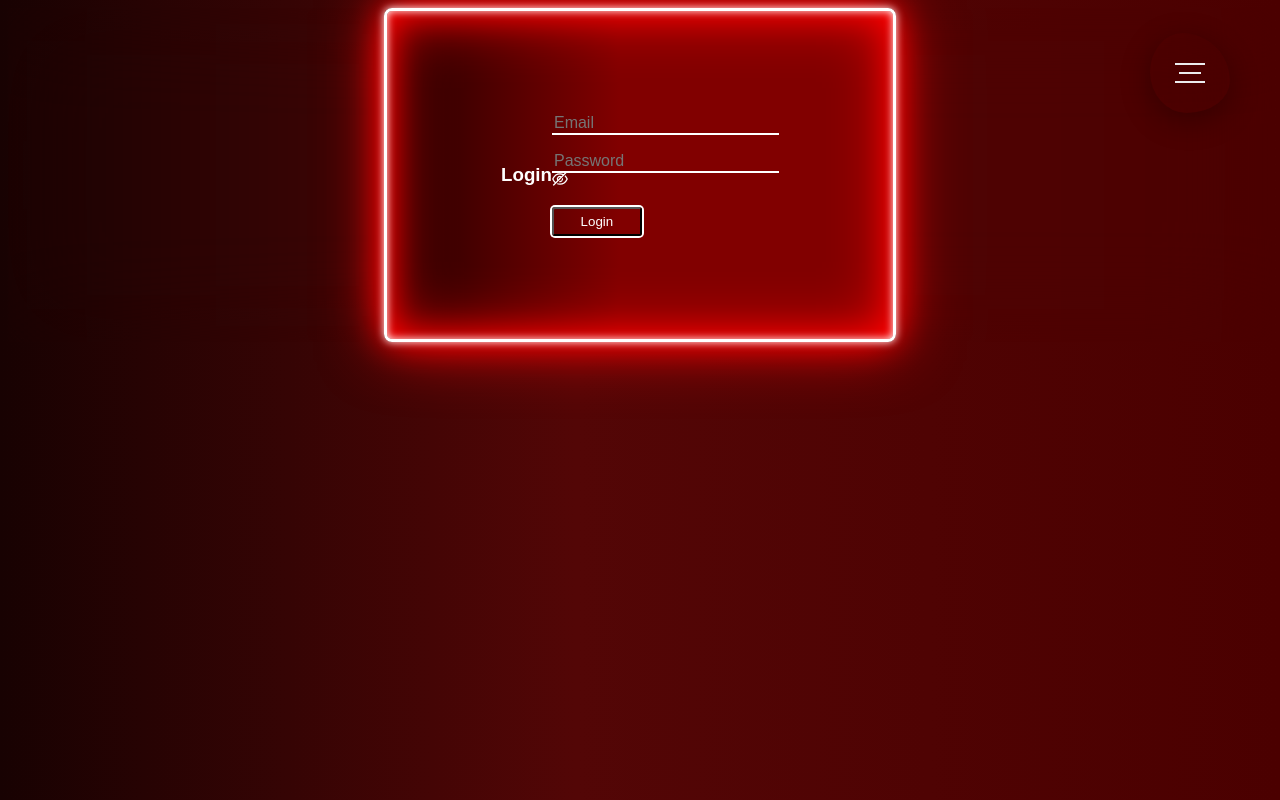
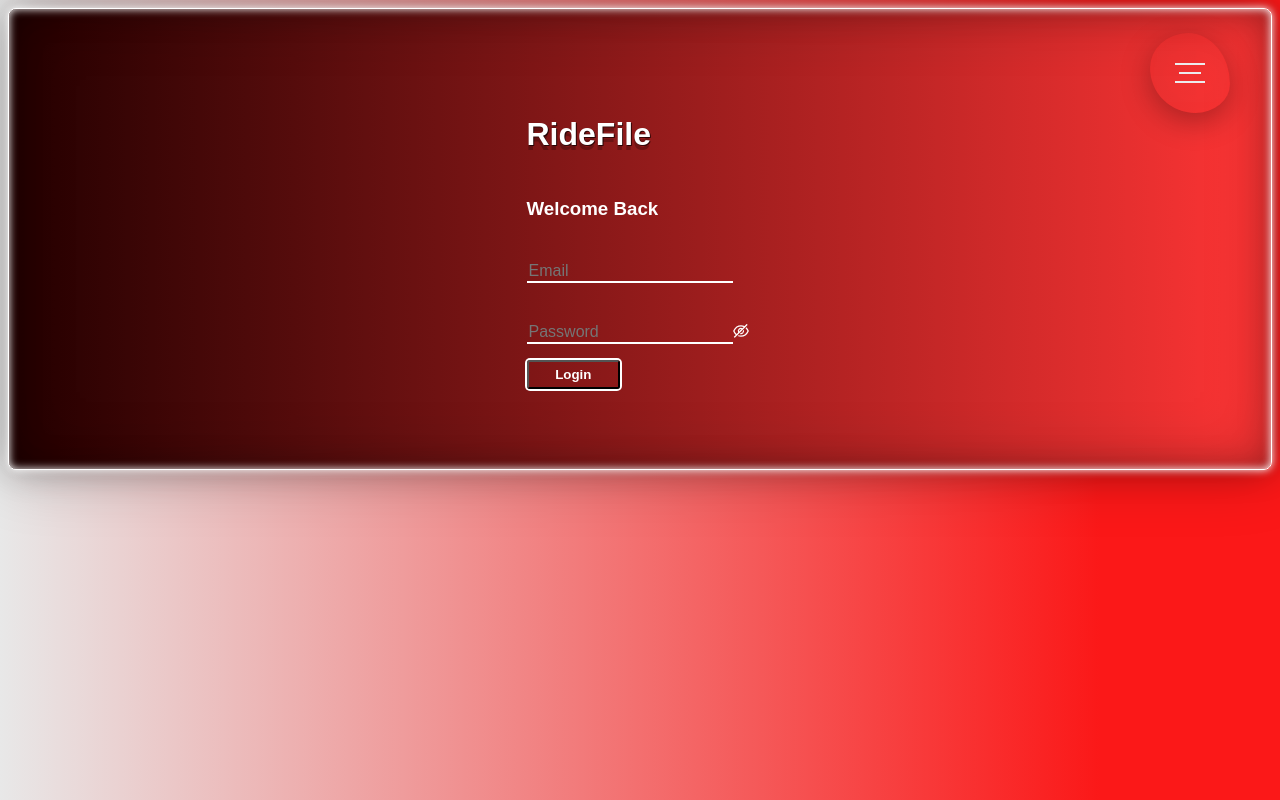
Before and after one commit to Arthur1112/ridefile-react-frontend-final-project, a React (Create React App) app: page /login in a window 1280 px wide. Built offline with nearby package versions, Linux system fonts and the light colour scheme.

Commit message:
continued css for login page

```diff
--- a/src/components/HeroPage.jsx
+++ b/src/components/HeroPage.jsx
@@ -5,7 +5,7 @@ export default function HeroPage() {
   return (
     <section className="mainPage">
       <HeroTitle />
-      <section>
+      <section id="titleCardSection">
         <div id="columnOne">
           <img src="https://wallpapercave.com/wp/wp8333356.jpg" alt="" />
           <p>
--- a/src/components/Login.jsx
+++ b/src/components/Login.jsx
@@ -40,7 +40,8 @@ export default function Login({ token, setToken }) {
     <section>
       {!token ? (
         <section className="loginSection">
-          <h3 id="loginPageTitle">Login</h3>
+          <h2 id="loginPageTitle">RideFile</h2>
+          <h3>Welcome Back</h3>
           <Form
             name="login"
             labelCol={{ span: 8 }}
--- a/src/styling/loginPage.css
+++ b/src/styling/loginPage.css
@@ -1,35 +1,32 @@
-/* #loginPageTitle {
+#loginPageTitle {
   font-family: Assistant, sans-serif;
-  display: flex;
-  border-radius: 8px;
-  padding: 50px;
-  background: linear-gradient(
-    90deg,
-    rgba(36, 0, 0, 1) 0%,
-    rgba(129, 0, 0, 1) 46%
-  );
-  margin: auto;
   color: #fff;
-} */
-
-/* background: rgb(36,0,0);
-background: linear-gradient(90deg, rgba(36,0,0,1) 0%, rgba(129,0,0,1) 46%); */
+  font-size: 2em;
+  font-weight: 900;
+  text-shadow: -0.0075em 0.1575em 0 rgba(0, 0, 0, 0.24),
+    0.005em 0.005em 0 rgba(0, 0, 0, 10%), 0.01em 0.01em 0 rgba(0, 0, 0, 12%),
+    0.015em 0.015em rgba(0, 0, 0, 14%), 0.02em 0.02em 0 rgba(0, 0, 0, 16%),
+    0.025em 0.025em 0 rgba(0, 0, 0, 18%), 0.03em 0.03em 0 rgba(0, 0, 0, 40%),
+    0.035em 0.035em 0 rgba(0, 0, 0, 12%);
+}
 
 #loginInput {
+  margin-top: 10%;
   border: none;
   background: 0 0;
   box-shadow: 0 2px 0 0 #fff;
-  width: 100%;
+  width: 91%;
   color: #fff;
   font-size: 1em;
   outline: none;
 }
 
 #loginButton {
+  font-weight: 900;
   background: 0 0;
-  text-decoration: none;
   color: #fff;
   box-shadow: 0 0 0 2px #fff;
+  --neon-border-color: rgba(0, 0, 0, 0.255);
   border-radius: 3px;
   padding: 5px 2em;
   transition: 0.5s;
@@ -37,32 +34,26 @@ background: linear-gradient(90deg, rgba(36,0,0,1) 0%, rgba(129,0,0,1) 46%); */
 
 .loginSection {
   font-family: Assistant, sans-serif;
-  display: flex;
+  display: grid;
   border-radius: 8px;
-  padding: 50px;
+  padding: 80px;
   background: linear-gradient(
     90deg,
     rgba(36, 0, 0, 1) 0%,
-    rgba(129, 0, 0, 1) 46%
+    rgba(255, 53, 53, 1) 100%
   );
   margin: auto;
   color: #fff;
   justify-content: center;
   align-items: center;
   align-content: center;
-  width: 40vw;
   border-style: solid;
   border-color: black;
-  animation: flicker 2s infinite alternate;
-  padding: 20%;
-  --neon-border-color: rgb(255, 0, 0);
-  border: 0.2rem solid #fff;
+  animation: flicker 1.5s infinite alternate;
+  --neon-border-color: rgba(0, 0, 0, 0.255);
+  border: 0.1rem solid #fff;
   box-shadow: 0 0 0.2rem #fff, 0 0 0.2rem #fff, 0 0 2rem #fe1313,
     0 0 0.8rem #fe1313, 0 0 2.8rem #fe1313, inset 0 0 1.3rem #fe1313;
-}
-
-.Form {
-  color: blue;
 }
 
 @keyframes flicker {
--- a/src/styling/titleCardStyling.css
+++ b/src/styling/titleCardStyling.css
@@ -8,12 +8,10 @@
 }
 
 :root {
-  background: rgb(24, 2, 2);
   background: linear-gradient(
     90deg,
-    rgba(24, 2, 2, 1) 0%,
-    rgba(83, 6, 6, 1) 45%,
-    rgba(75, 0, 0, 1) 100%
+    rgba(232, 232, 232, 1) 0%,
+    rgba(251, 24, 24, 1) 86%
   );
 }
 
@@ -66,7 +64,7 @@ h1 {
   height: 0;
 }
 
-section {
+#titleCardSection {
   display: flex;
   /* padding-top: 50px; */
   backdrop-filter: blur(50px);
```
